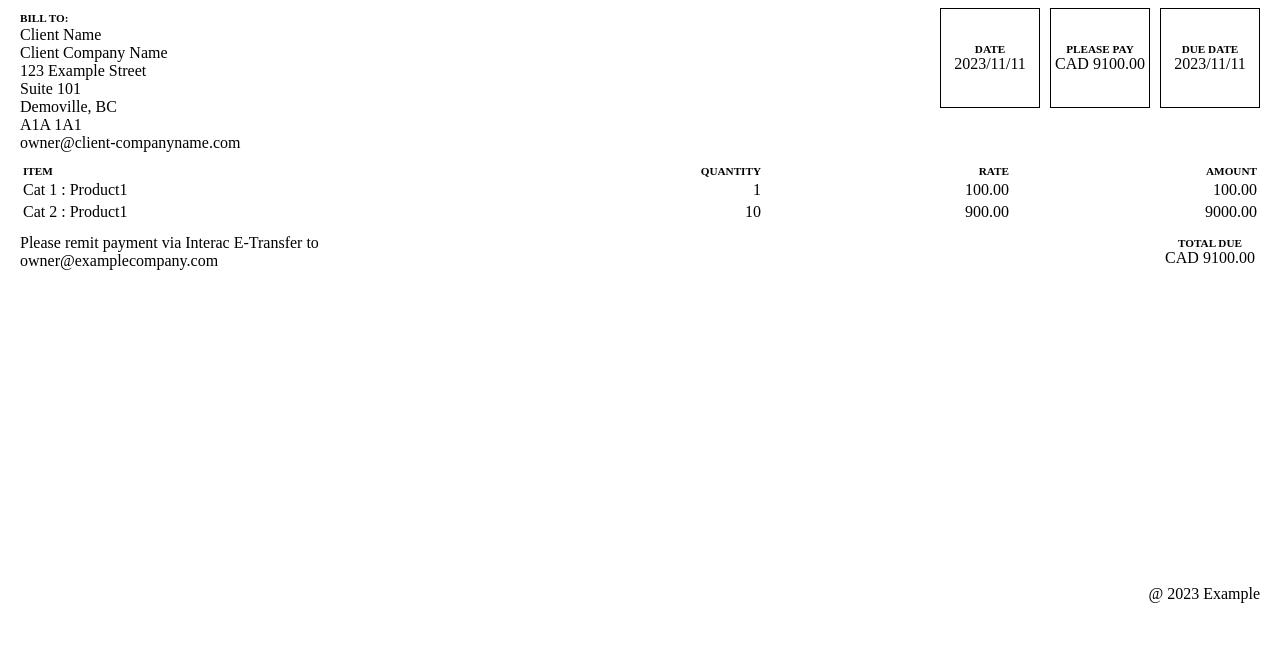
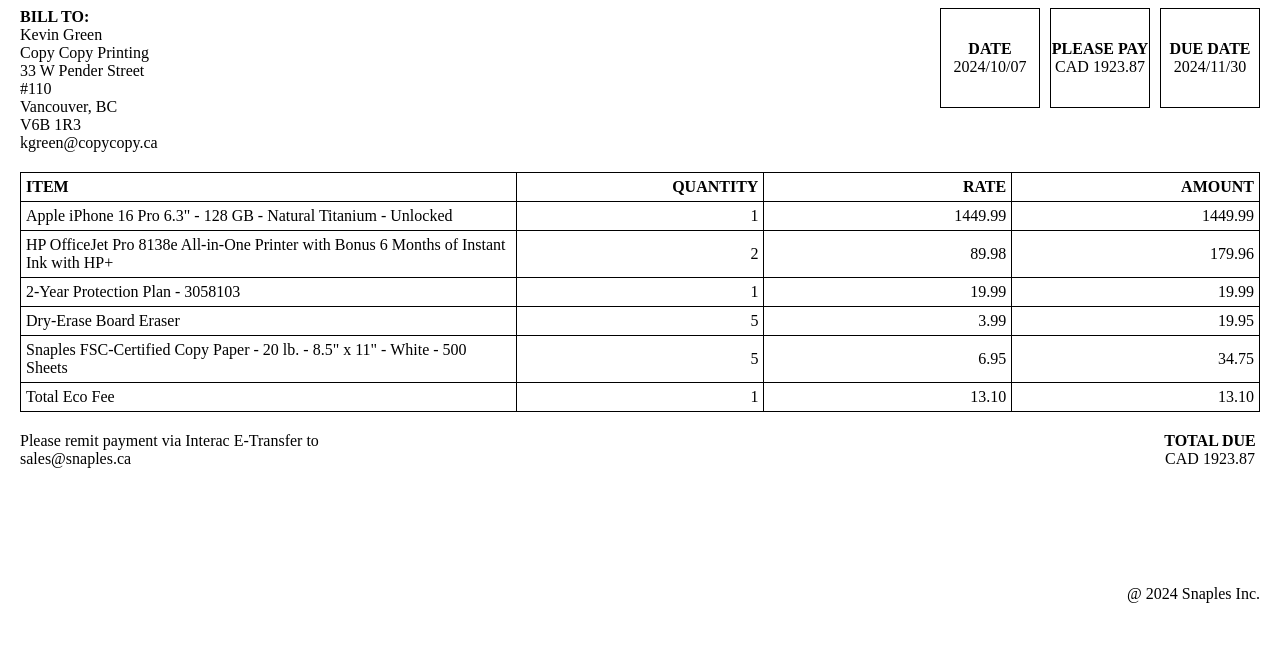
Before and after one commit to RichardL80/SSD1100-A04-richard_lewis, a plain HTML site: page index.html in a window 1280 px wide. Shown: the part 146-800 px from the top of the page. Drawn offline with Linux system fonts and the light colour scheme.

Commit message:
introduce content

```diff
--- a/index.html
+++ b/index.html
@@ -11,8 +11,8 @@
       <div class="container row">
         <div class="logo"><img src="./images/iolare.svg" /></div>
         <div>
-          Example Co.<br />123 Example Street<br />Suite 101<br />Exampleton
-          BC<br />A1A 1A1<br />owner@example.com
+          Snaples<br />901 Seymour St.<br />Vancouver BC<br />V6B 3L9
+          <br />seymour-info@snaples.ca
         </div>
       </div>
       <div>Invoice 0001</div>
@@ -21,28 +21,28 @@
       <section class="container row">
         <div>
           <div>
-            <span class="label">Bill To:</span><br />Client Name<br />Client
-            Company Name<br />123 Example Street<br />Suite 101<br />Demoville,
-            BC<br />A1A 1A1<br />owner@client-companyname.com
+            <span class="label">Bill To:</span><br />Kevin Green <br />Copy Copy
+            Printing<br />33 W Pender Street<br />#110 <br />Vancouver, BC<br />V6B
+            1R3<br />kgreen@copycopy.ca
           </div>
         </div>
         <div class="summary">
           <div class="item">
             <div class="label">Date</div>
-            <div>2023/11/11</div>
+            <div>2024/10/07</div>
           </div>
           <div class="item">
             <div class="label">Please Pay</div>
-            <div>CAD 9100.00</div>
+            <div>CAD 1923.87</div>
           </div>
           <div class="item">
             <div class="label">Due Date</div>
-            <div>2023/11/11</div>
+            <div>2024/11/30</div>
           </div>
         </div>
       </section>
       <section>
-        <table>
+        <table cellpadding="5">
           <colgroup>
             <col span="1" style="width: 40%" />
             <col span="1" style="width: 20%" />
@@ -57,32 +57,64 @@
           </thead>
           <tbody>
             <tr>
-              <td>Cat 1 : Product1</td>
+              <td class="text">
+                Apple iPhone 16 Pro 6.3" - 128 GB - Natural Titanium - Unlocked
+              </td>
               <td class="number">1</td>
-              <td class="amount">100.00</td>
-              <td class="amount">100.00</td>
+              <td class="amount">1449.99</td>
+              <td class="amount">1449.99</td>
             </tr>
             <tr>
-              <td>Cat 2 : Product1</td>
-              <td class="number">10</td>
-              <td class="amount">900.00</td>
-              <td class="amount">9000.00</td>
+              <td class="text">
+                HP OfficeJet Pro 8138e All-in-One Printer with Bonus 6 Months of
+                Instant Ink with HP+
+              </td>
+              <td class="number">2</td>
+              <td class="amount">89.98</td>
+              <td class="amount">179.96</td>
+            </tr>
+            <tr>
+              <td class="text">2-Year Protection Plan - 3058103</td>
+              <td class="number">1</td>
+              <td class="amount">19.99</td>
+              <td class="amount">19.99</td>
+            </tr>
+            <tr>
+              <td class="text">Dry-Erase Board Eraser</td>
+              <td class="number">5</td>
+              <td class="amount">3.99</td>
+              <td class="amount">19.95</td>
+            </tr>
+            <tr>
+              <td class="text">
+                Snaples FSC-Certified Copy Paper - 20 lb. - 8.5" x 11" - White -
+                500 Sheets
+              </td>
+              <td class="number">5</td>
+              <td class="amount">6.95</td>
+              <td class="amount">34.75</td>
+            </tr>
+            <tr>
+              <td class="text">Total Eco Fee</td>
+              <td class="number">1</td>
+              <td class="amount">13.10</td>
+              <td class="amount">13.10</td>
             </tr>
           </tbody>
         </table>
       </section>
       <section class="container row">
         <div>
-          Please remit payment via Interac E-Transfer to<br />owner@examplecompany.com
+          Please remit payment via Interac E-Transfer to<br />sales@snaples.ca
         </div>
-        <div class="container column item">
+        <div class="container-flex column item">
           <div class="label">Total Due</div>
-          <div>CAD 9100.00</div>
+          <div>CAD 1923.87</div>
         </div>
       </section>
     </main>
     <footer class="container">
-      <p>@ 2023 Example</p>
+      <p>@ 2024 Snaples Inc.</p>
     </footer>
   </body>
 </html>
--- a/styles.css
+++ b/styles.css
@@ -15,7 +15,7 @@ body {
 main {
   display: flex;
   flex-direction: column;
-  gap: 10px;
+  gap: 20px;
   flex-grow: 1;
 }
 p {
@@ -23,6 +23,11 @@ p {
 }
 table {
   width: 100%;
+  border-collapse: collapse;
+}
+th,
+td {
+  border: 1px solid black;
 }
 footer {
   height: 80px;
@@ -66,6 +71,5 @@ footer {
 }
 .label {
   font-weight: bold;
-  font-size: 0.7rem;
   text-transform: uppercase;
 }
```
